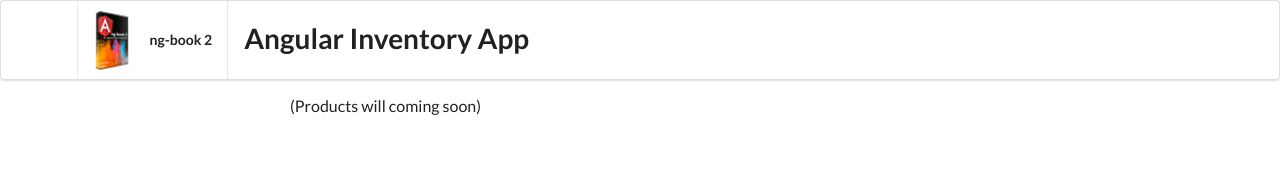
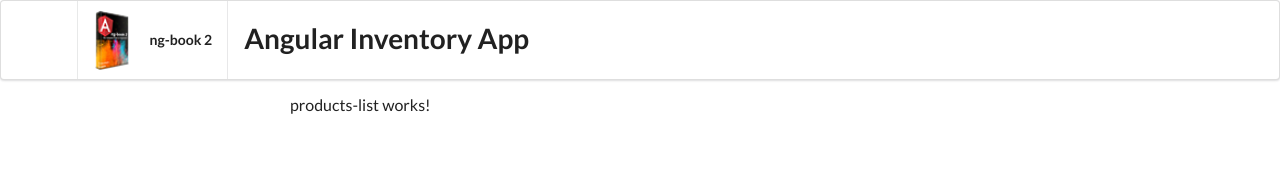
Before and after one commit to zzw890827/inventory-app, an Angular app: page / in a window 1280 px wide. Shown: the top 184 px of the page. Built offline with nearby package versions, Linux system fonts and the light colour scheme.

Commit message:
Add `Products-row` component

```diff
--- a/src/app/app.component.html
+++ b/src/app/app.component.html
@@ -1,2 +1,7 @@
 <!--The content below is only a placeholder and can be replaced.-->
-<div class="inventory-app">(Products will coming soon)</div>
+<div class="inventory-app">
+  <app-products-list>
+    [productList]="products"
+    (productSelected)="productWasSelected($event)"
+  </app-products-list>
+</div>
--- a/src/app/app.component.ts
+++ b/src/app/app.component.ts
@@ -1,5 +1,12 @@
-import {Component} from '@angular/core';
+import {
+  Component,
+  EventEmitter
+} from '@angular/core';
 import {Product} from './product.model';
+
+/**
+ * @InventoryApp: the top-level component for the application
+ */
 
 @Component({
   selector: 'app-root',
@@ -34,4 +41,8 @@ export class InventoryAppComponent {
       )
     ];
   }
+
+  productWasSelected(product: Product): void {
+    console.log('Product clicked: ', product);
+  }
 }
--- a/src/app/app.module.ts
+++ b/src/app/app.module.ts
@@ -4,12 +4,14 @@ import { NgModule } from '@angular/core';
 
 import {InventoryAppComponent} from './app.component';
 import { ProductsListComponent } from './products-list/products-list.component';
+import { ProductRowComponent } from './product-row/product-row.component';
 
 
 @NgModule({
   declarations: [
     InventoryAppComponent,
-    ProductsListComponent
+    ProductsListComponent,
+    ProductRowComponent
   ],
   imports: [
     BrowserModule
--- /dev/null
+++ b/src/app/product-row/product-row.component.html
@@ -0,0 +1,3 @@
+<p>
+  product-row works!
+</p>
--- /dev/null
+++ b/src/app/product-row/product-row.component.ts
@@ -0,0 +1,15 @@
+import { Component, OnInit } from '@angular/core';
+
+@Component({
+  selector: 'app-product-row',
+  templateUrl: './product-row.component.html',
+  styleUrls: ['./product-row.component.css']
+})
+export class ProductRowComponent implements OnInit {
+
+  constructor() { }
+
+  ngOnInit() {
+  }
+
+}
--- a/src/app/products-list/products-list.component.ts
+++ b/src/app/products-list/products-list.component.ts
@@ -1,13 +1,35 @@
-import { Component, OnInit } from '@angular/core';
+import {Component, OnInit, Input, Output, EventEmitter} from '@angular/core';
+import {Product} from '../product.model';
 
+/**
+ * @ProductsList: A component for rendering all ProductRows and
+ * storing the currently selected Product
+ */
 @Component({
   selector: 'app-products-list',
   templateUrl: './products-list.component.html',
   styleUrls: ['./products-list.component.css']
 })
 export class ProductsListComponent implements OnInit {
+  /**
+   * @Input productList - the Product[] passed to us
+   */
+  @Input() productList: Product;
+  /**
+   * @Output productSelected - outputs the current
+   *         Product whenever a new Product is selected
+   * @type {EventEmitter<Product>}
+   */
+  @Output() productSelected = new EventEmitter<Product>();
 
-  constructor() { }
+  /**
+   * @property currentProduct - local state containing
+   *           the currently selected `Product`
+   */
+  private currentProduct: Product;
+
+  constructor() {
+  }
 
   ngOnInit() {
   }
```
Also changed, not shown: src/app/product-row/product-row.component.css (added), 1 other file (tests, documents, lock files or other folders).
